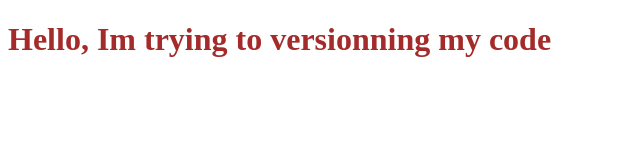
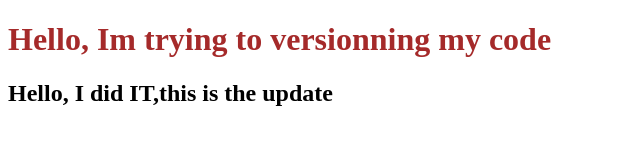
Before and after one commit to CedyGit/Testopenclassroom, a plain HTML site: page index.html in a window 1280 px wide. Shown: the whole page, without its empty margins (0-640 px from the left). Drawn offline with Linux system fonts and the light colour scheme.

Commit message:
modification en 2em version

```diff
--- a/index.html
+++ b/index.html
@@ -8,6 +8,7 @@
 </head>
 <body>
     <h1>Hello, Im trying to versionning my code</h1>
+    <h2>Hello, I did IT,this is the update</h1>
 </body>
 </html>
 <!-- https://github.com/CedyGit/Testopenclassroom.git -->
```
